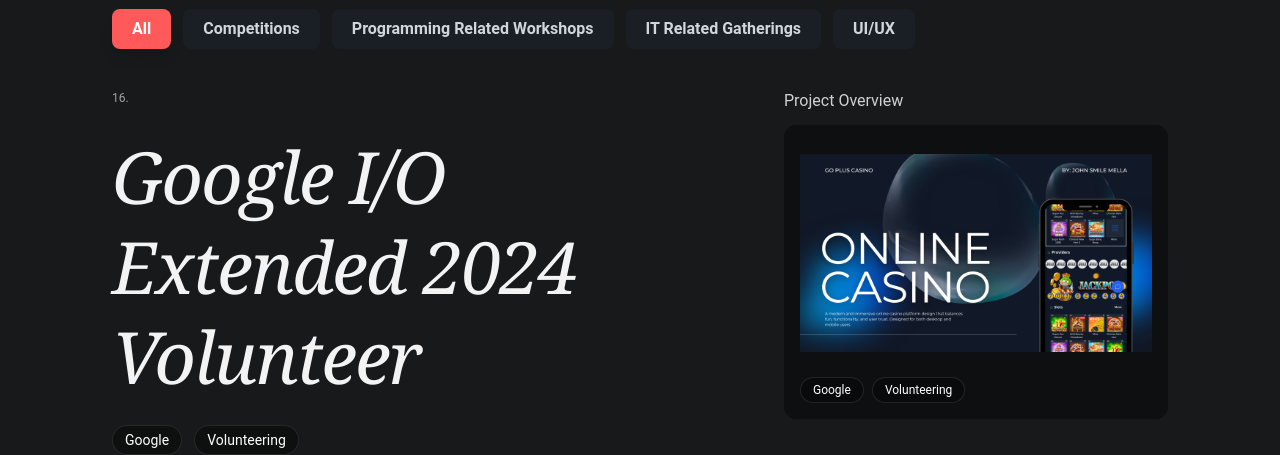
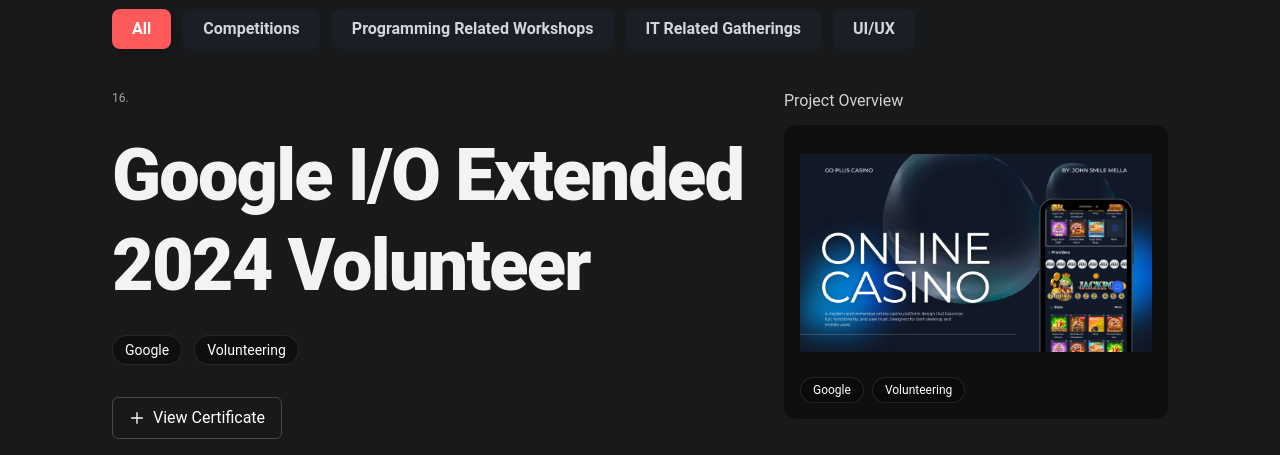
Before and after one commit to Redkuroo/smile-portfolio-v2, a Next.js app: page / in a window 1280 px wide. Shown: the part 4400-4855 px from the top of the page. Built offline with nearby package versions, Linux system fonts and the light colour scheme.

Commit message:
switched the large certificate title to use a normal, bold sans font (font-extrabold) instead of the previous serif + italic styling.

```diff
--- a/app/components/Certificates.js
+++ b/app/components/Certificates.js
@@ -144,7 +144,7 @@
         <div className="lg:flex-1">
           <div className="max-w-3xl">
             <div className="text-[12px] text-white/60 mb-6">16.</div>
-            <h3 className="font-serif italic text-5xl md:text-7xl leading-tight text-white/95 tracking-tight">
+            <h3 className="text-5xl md:text-7xl font-extrabold leading-tight text-white/95 tracking-tight">
               {selectedCert.title}
             </h3>
 
```
